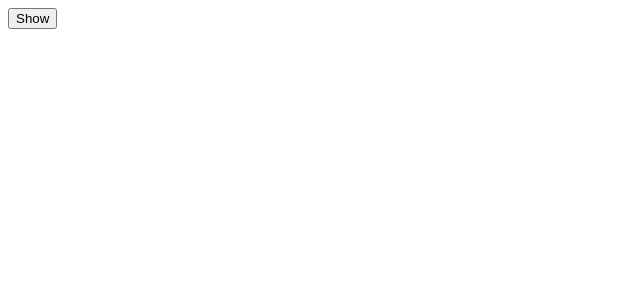
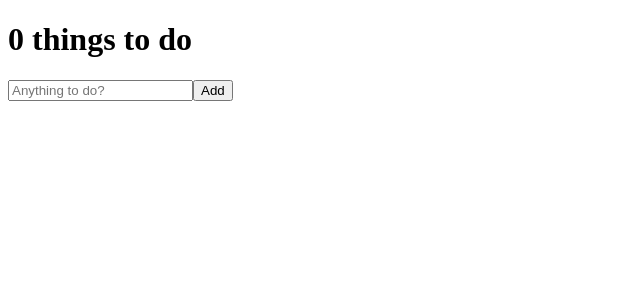
Before and after one commit to Gamddalki/MoviePedia, a React (Create React App) app in the folder moviepedia/: page / in a window 1280 px wide. Shown: the top 300 px of the page, without its empty margins (0-640 px from the left). Built offline with nearby package versions, Linux system fonts and the light colour scheme.

Commit message:
Update App.js
useState - Array

```diff
--- a/moviepedia/src/App.js
+++ b/moviepedia/src/App.js
@@ -1,24 +1,30 @@
-import { useEffect, useState } from "react";
-
-function Hello() {
-  function effectFn() {
-    console.log("Nice to meet u !!!");
-    return cleanupFn;
-  }
-  function cleanupFn() {
-    console.log("Byeeeeeee");
-  }
-  useEffect(effectFn, []);
-  return <h1>Boom!</h1>;
-}
+import { useState } from "react";
 
 function App() {
-  const [showing, setShowing] = useState(false);
-  const onClick = () => setShowing((prev) => !prev);
+  const [todo, setTodo] = useState("");
+  const [todos, setTodos] = useState([]);
+  const onChange = (event) => setTodo(event.target.value);
+  const onSubmit = (event) => {
+    event.preventDefault();
+    if (todo === "") {
+      return;
+    }
+    setTodos((currentArray) => [...currentArray, todo]);
+    setTodo("");
+  };
+  console.log(todos);
   return (
     <div>
-      {showing ? <Hello /> : null}
-      <button onClick={onClick}>{showing ? "Hide" : "Show"}</button>
+      <h1>{todos.length} things to do</h1>
+      <form onSubmit={onSubmit}>
+        <input
+          type="text"
+          placeholder="Anything to do?"
+          onChange={onChange}
+          value={todo}
+        ></input>
+        <button>Add</button>
+      </form>
     </div>
   );
 }
```
